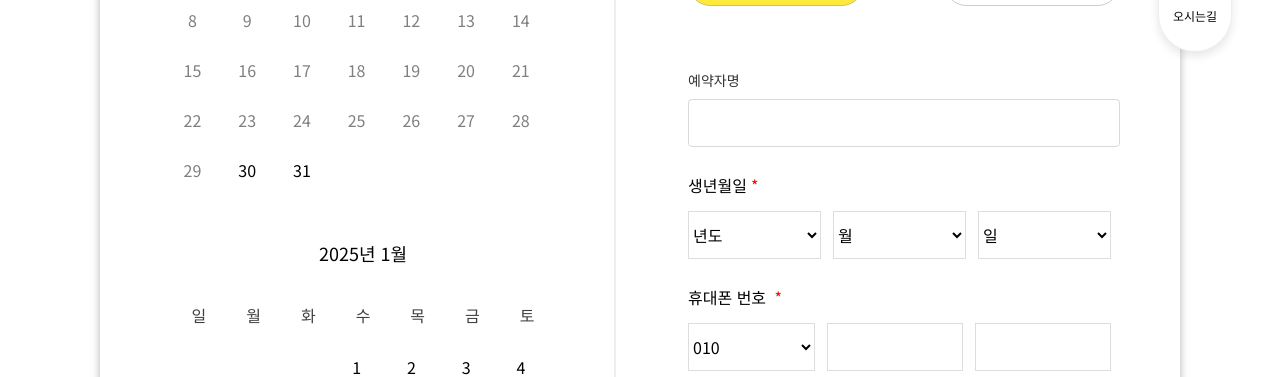
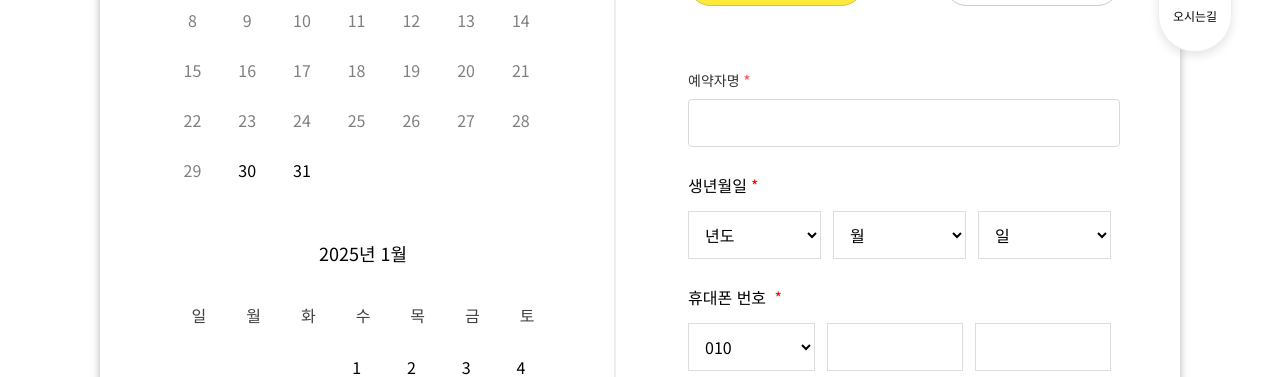
Before and after one commit to hospital-reservation-system/front, a Next.js app: page / in a window 1280 px wide. Shown: the part 426-803 px from the top of the page. Built offline with nearby package versions, Linux system fonts and the light colour scheme.

Commit message:
건강검진 예약 화면 reac-hook-form 작업중

```diff
--- a/src/components/TextField/BirthInput/Birth.module.scss
+++ b/src/components/TextField/BirthInput/Birth.module.scss
@@ -17,6 +17,7 @@
             width: 136px;
             height: 48px;
             border: 1px solid #dddddd;
+            padding: 8px 12px;
         }
     }
 
--- a/src/components/TextField/PhoneInput/Phone.module.scss
+++ b/src/components/TextField/PhoneInput/Phone.module.scss
@@ -18,6 +18,7 @@
             width: 136px;
             height: 48px;
             border: 1px solid #dddddd;
+            padding: 8px 12px;
         }
     }
 
--- a/src/views/reservation/Reservation.tsx
+++ b/src/views/reservation/Reservation.tsx
@@ -10,6 +10,7 @@ import BirthInput from "@/components/TextField/BirthInput/Birth";
 import PhoneInput from "@/components/TextField/PhoneInput/Phone";
 import Radio from "@/components/Radio/Radio";
 import ReservationCard from "@/components/ReservationCard/ReservationCard";
+import { useForm, SubmitHandler } from "react-hook-form";
 
 const cx = cn.bind(styles);
 
@@ -17,11 +18,34 @@ const Reservation = () => {
     /** TextInput창 크기 */
     const inputSize = { width: "100%", height: "48px" };
 
+    type FormData = {
+        name: string;
+        birth: string | number;
+        phone: number;
+        reserveType: "combined" | "public";
+    };
+
+    const {
+        register,
+        handleSubmit,
+        formState: { isSubmitting, errors },
+        clearErrors,
+    } = useForm<FormData>();
+
+    const onSubmit: SubmitHandler<FormData> = (data) => {
+        console.log(data);
+    };
+    const handleRadioChange = () => {
+        clearErrors("reserveType");
+    };
     return (
         <div className={cx("reservationWrapper")}>
             <section className={cx("reservationSection")}>
                 <h1 className={cx("reservationTitle")}>건강 검진 예약</h1>
-                <div className={cx("reservationContainer")}>
+                <form
+                    className={cx("reservationContainer")}
+                    onSubmit={handleSubmit(onSubmit)}
+                >
                     <div className={cx("reservationForm")}>
                         <div className={cx("calander")}>
                             <Calander />
@@ -31,7 +55,7 @@ const Reservation = () => {
                                 예약자 정보
                             </h2>
                             <p className={cx("reservationDetail")}>
-                                검진 예약을 위한 최소한의 입력사항입니다.{" "}
+                                검진 예약을 위한 최소한의 입력사항입니다.
                                 <br></br>
                                 예약하시는 분의 정보를 입력해주세요.
                             </p>
@@ -48,8 +72,14 @@ const Reservation = () => {
                                 />
                             </div>
                             <div className={cx("reservatioInput")}>
-                                <TextInput label="예약자명" {...inputSize} />
+                                <TextInput
+                                    label="예약자명"
+                                    {...inputSize}
+                                    requiredSymbol="*"
+                                />
+
                                 <BirthInput />
+
                                 <PhoneInput />
                             </div>
                             <div className={cx("checkupContainer")}>
@@ -67,6 +97,7 @@ const Reservation = () => {
                                         label="건강검진"
                                         name="type"
                                         value="health-care"
+                                        onChange={handleRadioChange}
                                     />
                                 </div>
                                 <div className={cx("reservationCard")}>
@@ -89,9 +120,11 @@ const Reservation = () => {
                             label="예약하기"
                             backgroundColor="#FFEA3C"
                             borderColor="#BFC662"
+                            disabled={isSubmitting}
+                            type="submit"
                         />
                     </div>
-                </div>
+                </form>
             </section>
         </div>
     );
--- a/src/views/signUp/SignUp.tsx
+++ b/src/views/signUp/SignUp.tsx
@@ -178,7 +178,6 @@ const SignupView = () => {
                     )}
                 </div>
                 <div className={cx("phone")}>
-                    {" "}
                     <TextInput
                         label="휴대전화"
                         width="100%"
```
Also changed, not shown: src/views/checkupRegister/CheckupRegister.tsx (+6 -5 lines), src/views/productRegister/ProductRegister.tsx (+4 -4 lines).
